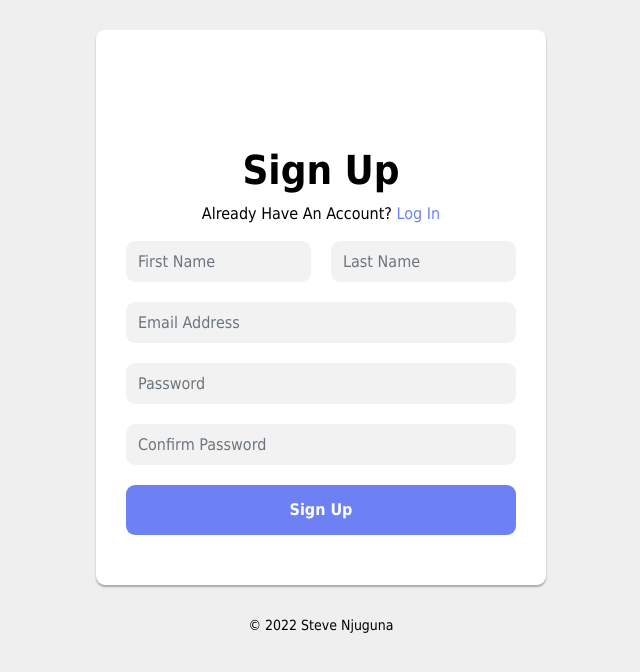
After one commit to steve-njuguna-k/Flask-Blog, a Flask app: page /register in a window 1280 px wide. The commit adds this page. Shown: the top 672 px of the page, without its empty margins (319-959 px from the left). Run offline with Flask 2, Linux system fonts and the light colour scheme; some libraries are stand-ins or nearby versions.

Commit message:
Added register form in page

```diff
--- a/app/config.py
+++ b/app/config.py
@@ -0,0 +1,4 @@
+import os
+
+# main config
+SECRET_KEY = os.environ.get('SECRET_KEY')
--- a/app/static/assets/css/style.css
+++ b/app/static/assets/css/style.css
@@ -1,11 +1,11 @@
 body {
-    font-family:'Nunito', Tahoma, Geneva, Verdana, sans-serif;
+    font-family:'Poppins', Tahoma, Geneva, Verdana, sans-serif;
     background-color: #efefef;
     color: #000;
 }
 
 p {
-    font-size: 20px;
+    font-size: 14px;
 	color: #000;
 }
 
@@ -52,6 +52,7 @@ a:hover {
     border-color: #fff;
     color: #6d81f5;
     border-radius: 9px;
+    margin-top: 4px;
 }
 
 .btn-primary:hover{
@@ -59,6 +60,7 @@ a:hover {
     border-color: #fff;
     color: #fff;
     border-radius: 9px;
+    margin-top: 4px;
 }
 
 .btn-link{
@@ -77,6 +79,103 @@ a:hover {
     color: #000;
 }
 
+.logocolour{
+    color: #6d81f5;
+}
+
 .rounded{
     border-radius: 9px;
 }
+
+.form-control {
+	height: 41px;
+	background: #f2f2f2;
+	box-shadow: none !important;
+	border: none;
+}
+
+.form-control:focus {
+	background: #e2e2e2;
+}
+
+.form-control, .btn {
+	border-radius: 9px;
+}
+
+.signup-form {
+	width: 450px;
+	margin: 30px auto;
+}
+
+.signup-form form {
+	border-radius: 9px;
+	margin-bottom: 5px;
+	background: #fff;
+	box-shadow: 0px 2px 2px rgba(0, 0, 0, 0.3);
+	padding: 30px;
+}
+.signup-form h1 {
+	color: #000 ;
+	font-weight: bold;
+	margin-top: 0;
+}
+
+.signup-form hr  {
+	margin: 0 -30px 20px;
+}
+
+.signup-form .form-group {
+	margin-bottom: 20px;
+}
+
+.signup-form input[type="checkbox"] {
+	margin-top: 3px;
+}
+.signup-form .row div:first-child {
+	padding-right: 10px;
+}
+
+.signup-form .row div:last-child {
+	padding-left: 10px;
+}
+
+.signup-form .btn {
+	font-size: 16px;
+	font-weight: bold;
+	background: #6d81f5 ;
+	border: none;
+	min-height: 50px;
+    color: #fff;
+}
+
+.signup-form .btn:hover, .signup-form .btn:focus {
+	background: #6d81f5 !important;
+	outline: none;
+	min-height: 50px;
+    color: #fff;
+}
+
+.signup-form a {
+	color: #000;
+	text-decoration: none;
+}
+
+.signup-form a:hover {
+    color: #000 ;
+	text-decoration: none;
+}
+
+.signup-form form a {
+	color: #6d81f5;
+	text-decoration: none;
+}
+
+.signup-form form a:hover {
+    color: #6d81f5;
+	text-decoration: none;
+}
+
+.signup-form .hint-text  {
+	padding-bottom: 15px;
+	text-align: center;
+}
--- a/app/templates/Navbar.html
+++ b/app/templates/Navbar.html
@@ -24,7 +24,9 @@
                 <div class="d-flex">
                     <a href="#">
                         <button type="submit" class="btn btn-primary"><i class="fal fa-pencil"></i> Write A Post</button>
-                        <button class="btn btn-md btn-link ms-3" data-toggle="modal" data-target="#exampleModal"><i class="fal fa-user-circle fa-2x"></i></button>
+                    </a>
+                    <a href="{{ url_for('register') }}">
+                        <button class="btn btn-md btn-link ms-3" style="margin-left: 30px;"><i class="fal fa-user-circle fa-2x"></i></button>
                     </a>
                 </div>
             </div>
--- /dev/null
+++ b/app/templates/Register.html
@@ -0,0 +1,65 @@
+{% extends "Base.html" %}
+
+{% block content %}
+    {% with messages = get_flashed_messages(with_categories=true) %}
+        {% if messages %}
+            {% for category, message in messages %}
+                <div class="alert alert-{{ category }} alert-dismissible fade show text-center" role="alert">
+                    <span>{{ message }}</span>
+                    <button type="button" class="close" data-dismiss="alert" aria-label="Close">
+                    <span aria-hidden="true">&times;</span>
+                    </button>
+                </div>
+            {% endfor %}
+        {% endif %}
+    {% endwith %}
+
+    <div class="signup-form">
+        <form action="" method="POST">
+            {{ form.csrf_token }}
+            {% for field, errors in form.errors.items() %}
+                <div class="alert alert-danger alert-dismissible fade show" role="alert">
+                    {{ ', '.join(errors) }}
+                    <button type="button" class="close" data-dismiss="alert" aria-label="Close">
+                    <span aria-hidden="true">&times;</span>
+                    </button>
+                </div>
+            {% endfor %}
+            <a href="{{ url_for('home') }}">
+                <h4 class="logo text-center"><span class="logocolour"><i class="far fa-code fa-lg fa-3x"></i></span></h4>
+            </a>
+            <h1 class="text-center" style="margin-top: 30px;">Sign Up</h1>
+            <div class="hint-text text-center">Already Have An Account? <a href="#">Log In</a></div>
+            <div class="form-group">
+                <div class="row">
+                    <div class="col">
+                        {{ form.first_name(class="form-control", placeholder="First Name") }}
+                    </div>
+                    <div class="col">
+                        {{ form.last_name(class="form-control", placeholder="Last Name") }}
+                    </div>
+                </div>
+            </div>
+            <div class="form-group">
+                {{ form.email(class="form-control", placeholder="Email Address") }}
+            </div>
+            <div class="form-group">
+                {{ form.password(class="form-control", placeholder="Password") }}
+            </div>
+            <div class="form-group">
+                {{ form.confirm_password(class="form-control", placeholder="Confirm Password") }}
+            </div>
+            <div class="form-group">
+                <button type="submit" class="btn btn-blue btn-block btn-lg">Sign Up</button>
+            </div>
+        </form>
+    </div>
+
+    {% block footer %}
+	<div class="container">
+		<div id="footer">
+			<p class="text-center">© 2022 Steve Njuguna</p>
+		</div>
+	</div>
+	{% endblock %}
+{% endblock %}
--- a/app/views.py
+++ b/app/views.py
@@ -1,7 +1,13 @@
 import imp
 from app import app
 from flask import render_template
+from .forms import RegisterForm, LoginForm, BlogPostsForm, CommentsForm
 
 @app.route('/')
 def home():
     return render_template('Index.html')
+
+@app.route('/register', methods = ['GET', 'POST'])
+def register():
+    form = RegisterForm()
+    return render_template('Register.html', form = form)
```
